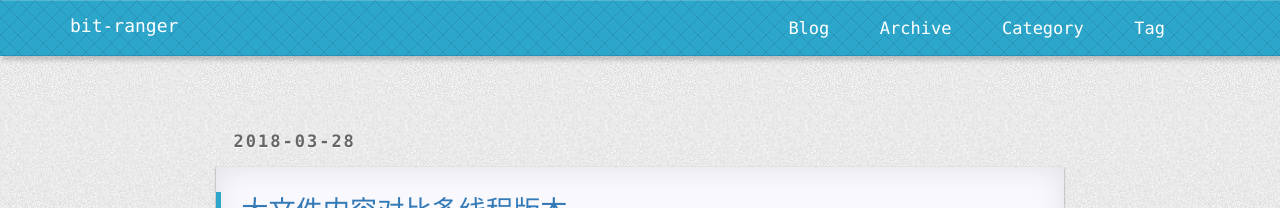
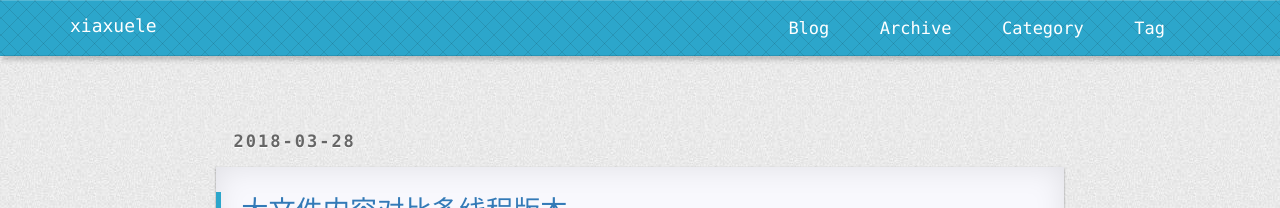
Before and after one commit to xiaxuele/xiaxuele.github.io, a Jekyll site: the page built from index.html, in a window 1280 px wide and 900 px high. Shown: the top 208 px of the window. Built offline with Jekyll 4.4.1, drawn with Linux system fonts in a browser that asks for light colours; nearby versions of some CDN libraries; the list of posts is cut into pages by our own code; comment, search, counter and statistics services are not loaded; a style sheet for code colours, icons or effects is not loaded.

Commit message:
Update _config.yml

```diff
--- a/_config.yml
+++ b/_config.yml
@@ -27,11 +27,11 @@ defaults:
 
 
 
-title: "bit-ranger"
-email: sincerebravefight@gmail.com
+title: "xiaxuele"
+email: xiaxuele10086@163.com
 description: ""
 github:
-  username: bit-ranger
+  username: xiaxuele
 #swiftype:
 #  searchId: iXZyPokVfxFaBTvi64Y6
 gitment:
```
